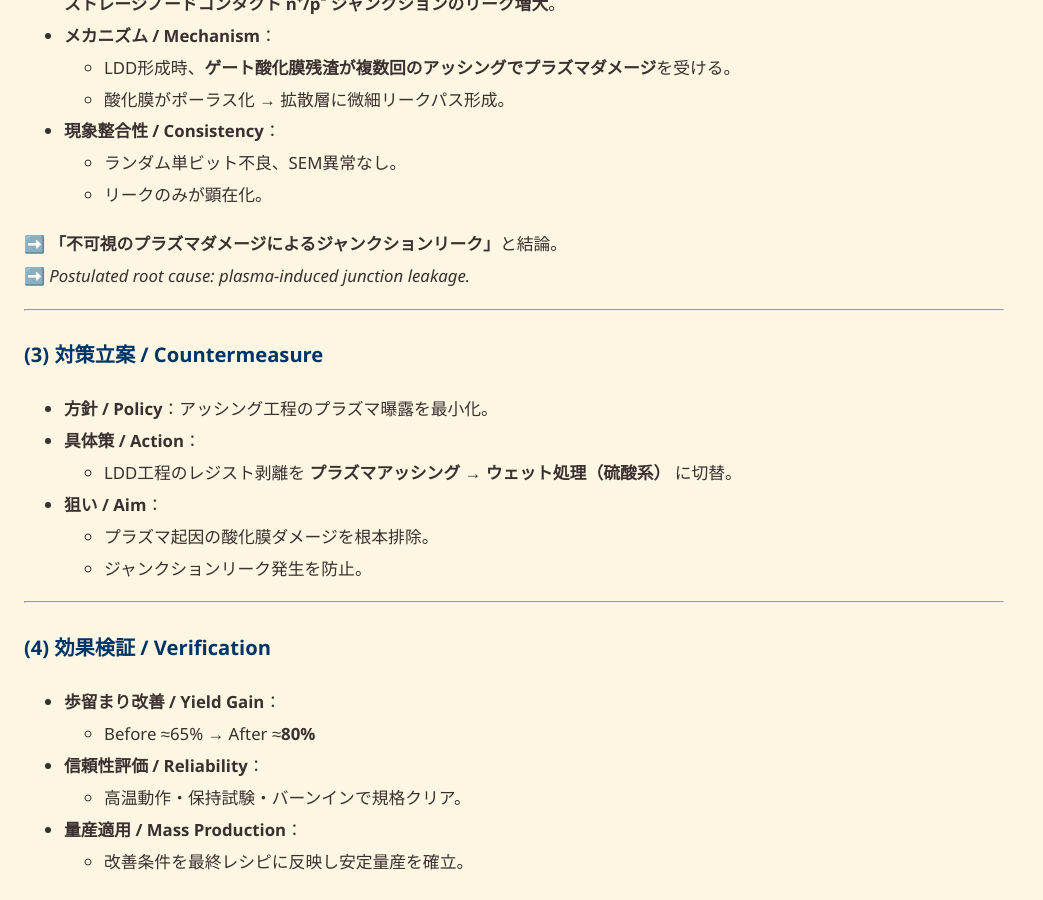
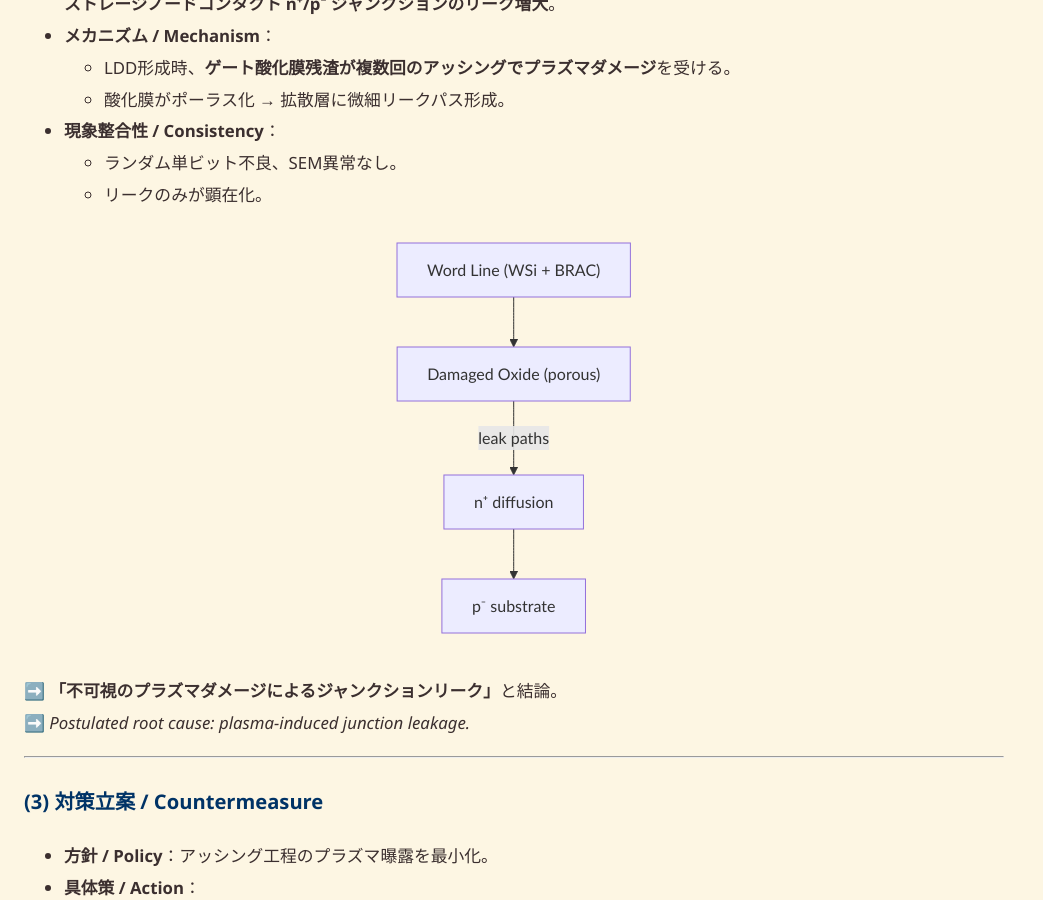
Before and after one commit to Samizo-AITL/Edusemi-Plus, a Jekyll site: the page built from archive/paper/dram_vsram/01_DRAM_Startup_0.25um.md, in a window 1280 px wide and 900 px high, scrolled down 3942 px. Shown: the whole window, without its empty margins (0-1043 px from the left). Built offline with Jekyll 4.4.1, drawn with Linux system fonts in a browser that asks for light colours.

Commit message:
Update 01_DRAM_Startup_0.25um.md

````diff
--- a/archive/paper/dram_vsram/01_DRAM_Startup_0.25um.md
+++ b/archive/paper/dram_vsram/01_DRAM_Startup_0.25um.md
@@ -133,6 +133,18 @@ title: "0.25µm 64M DRAM (3rd Gen) Startup Record (1998)"
   - ランダム単ビット不良、SEM異常なし。
   - リークのみが顕在化。
 
+```mermaid
+flowchart TB
+    A["Word Line (WSi + BRAC)"]
+    B["Damaged Oxide (porous)"]
+    C["n⁺ diffusion"]
+    D["p⁻ substrate"]
+
+    A --> B
+    B -- "leak paths" --> C
+    C --> D
+```
+
 ➡️ **「不可視のプラズマダメージによるジャンクションリーク」**と結論。
 ➡️ *Postulated root cause: plasma-induced junction leakage.*
 
````
